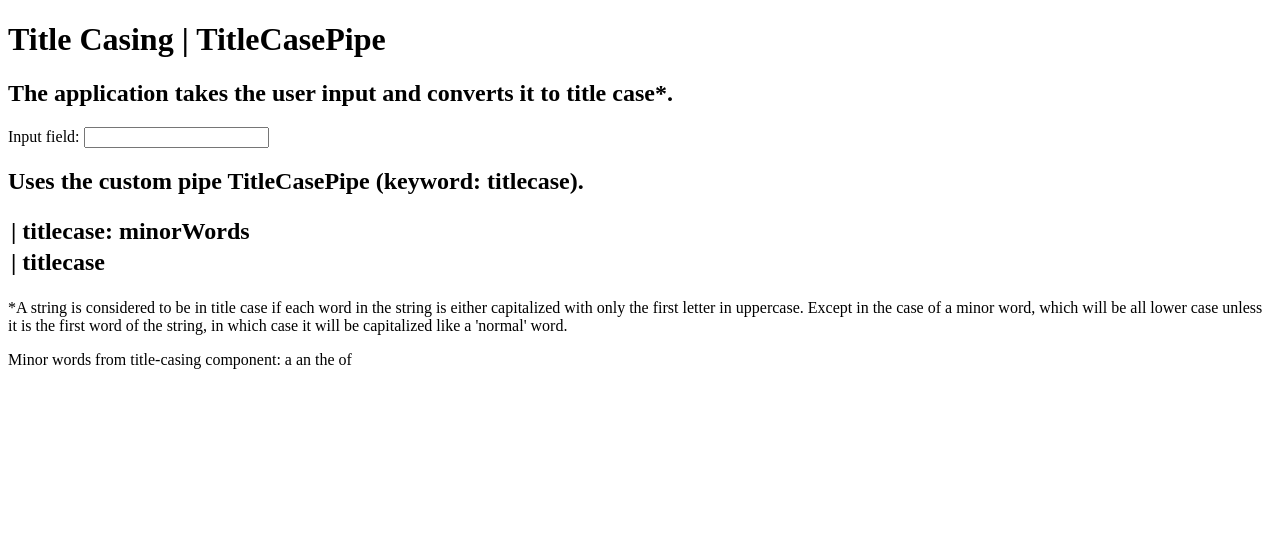
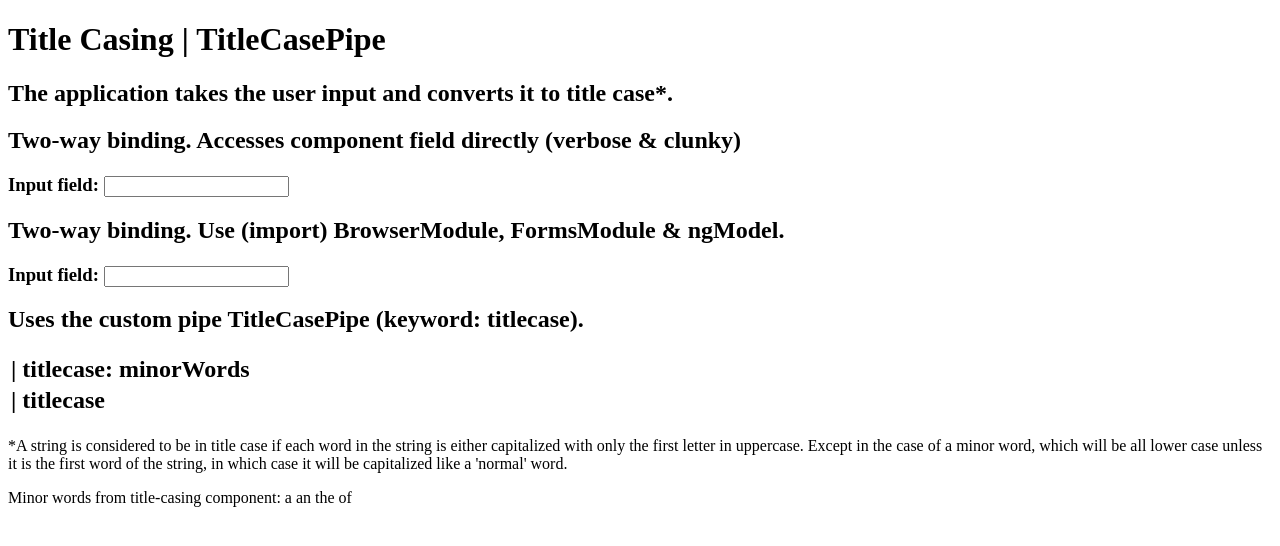
Before and after one commit to clgrogan/TitleCasing-NG, an Angular app: page / in a window 1280 px wide. Shown: the top 546 px of the page. Built offline with nearby package versions, Linux system fonts and the light colour scheme.

Commit message:
Added ng Model for two-way binding.

```diff
--- a/src/app/title-casing/title-casing.component.html
+++ b/src/app/title-casing/title-casing.component.html
@@ -4,12 +4,32 @@
 </header>
 <main>
   <section>
-    <label>Input field: </label
-    ><input
-      [(value)]="userInput"
-      (keydown.enter)="userInput = $event.target.value; userInputChange()"
-    />
+    <h2>
+      Two-way binding. Accesses component field directly (verbose & clunky)
+    </h2>
+    <h3>
+      <label>Input field: </label>
+      <input
+        [(value)]="userInput"
+        (keydown.enter)="userInput = $event.target.value; userInputChange()"
+      />
+    </h3>
   </section>
+
+  <section>
+    <h2>
+      Two-way binding. Use (import) BrowserModule, FormsModule & ngModel.
+    </h2>
+    <h3>
+      <label>Input field: </label>
+      <input [(ngModel)]="userInput" />
+    </h3>
+  </section>
+  <!--
+					Can't bind to 'ngModel' since it isn't a known property of 'input'.
+					ngModel is in forms module. forms module is not automatically imported.
+					Need to import the FormsModule from @angular/forms and add it to the imports section in app.modules.ts.
+    -->
   <section>
     <h2>
       Uses the custom pipe TitleCasePipe (keyword: titlecase).
```
Also changed, not shown: 1 other file (tests, documents, lock files or other folders).
